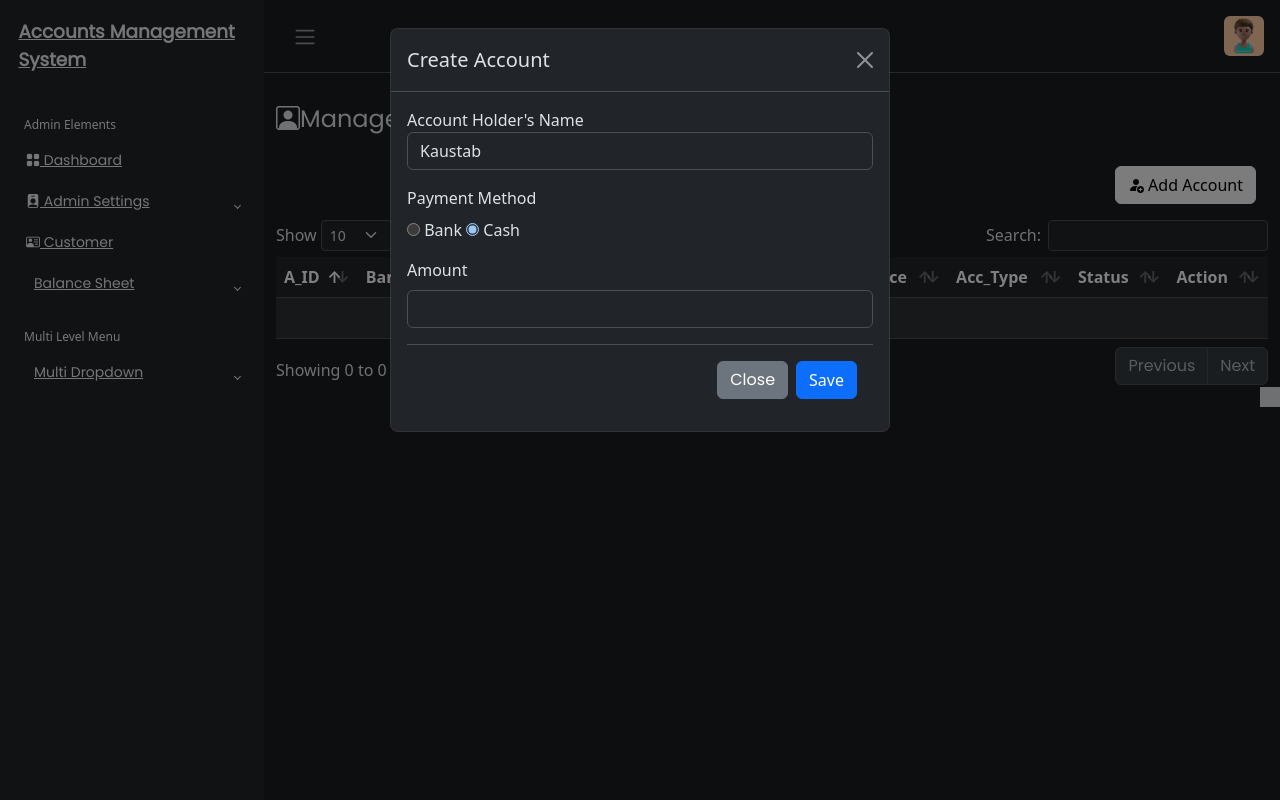
After one commit to Adam0019/AMS, a PHP site: page /Accounts/account.php in a window 1280 px wide, after a click on "Add Account". The commit adds this page. Run offline with PHP 8.4, Linux system fonts and the light colour scheme; a user stored in the database is signed in; data comes from the database, SQL or seed files in the repository; data that the repository does not hold is empty; some libraries are stand-ins or nearby versions.

Commit message:
account p1

```diff
--- /dev/null
+++ b/Accounts/account.php
@@ -0,0 +1,167 @@
+<?php
+include('../includes/header.php');
+if(isset($_SESSION['userAuth'])&& $_SESSION['userAuth']!=""){
+    include('../includes/sidebar.php');
+?>
+
+<main class="mt-3 pt-3">
+    <div class="container-fluid">
+        <div class="row">
+            <div class="col-md-8">
+                <h4><i class="bi bi-person-square"></i>Manage Account</h4>
+                </div>
+
+                <?php
+                // Database connection using PDO
+                require_once('../config/dbcon.php');
+
+                ?>
+                <!-- Add Account Modal Button -->
+                <div class="mt-4 px-4">
+                    <button type="button" class="btn btn-light float-end" data-bs-toggle="modal" data-bs-target="#accountModal">
+                        <i class="bi bi-person-fill-add"></i>
+                        Add Account
+                    </button>
+                </div>
+                </div>
+
+                <!-- Account Table -->
+                 <?php
+                 try{
+                    $query = "SELECT * FROM account_tbl inner join user_tbl on account_tbl.u_id=user_tbl.u_id ORDER BY acc_id";
+                    $stmt = $pdo->prepare($query);
+                    $stmt->execute();
+                    $result = $stmt->fetchAll(PDO::FETCH_ASSOC);
+                 }catch(PDOException $e){
+                    echo "Error fetching records:" .$e->getMessage();
+                    $result=[];
+                 }?>
+
+                 <div class="mt-3">
+                    <table id="example" class="table table-striped data-table" style="width: 100%">
+                        <thead>
+                            <tr>
+                                <th>A_ID</th>
+                                <th>Bank/Cash</th>
+                                <th>Name</th>
+                                <th>Acc_Holder</th>
+                                <th>Acc_No</th>
+                                <th>Balance</th>
+                                <th>Acc_Type</th>
+                                <th>Status</th>
+                                <th>Action</th>
+                            </tr>
+                        </thead>
+                        <tbody>
+                            <?php foreach($result as $row2){?>
+                                <tr>
+                                    <td><?php echo $row2['acc_id'];?></td>
+                                    <td><?php echo $row2['a_type'];?></td>
+                                    <td><?php echo $row2['ab_name'];?></td>
+                                    <td><?php echo $row2['u_name'];?></td>
+                                    <td><?php echo $row2['acc_num'];?></td>
+                                    <td><?php echo $row2['acc_ammo'];?></td>
+                                    <td><?php echo $row2['acc_type'];?></td>
+                                    <td>
+                                        <a href="toggle_acc.php?id=<?php echo $row2['acc_id']; ?>"<button type="button" class="btn btn-primary btn-sm" data-toggle="button" aria-pressed="false" autocomplete="off">
+                                        </button>
+                                            <?php echo ($row2['acc_status'] == 'active') ? 'Inactive' : 'Activate'; ?>
+                                        </a>
+                                    </td>
+                                    <td>
+                    <button class="btn btn-info btn-sm viewAcc" data-id="<?php echo $row2['acc_id']; ?>" data-bs-toggle="modal" data-bs-target="#viewAccModal"><i class="bi bi-receipt"></i></button>
+
+                     <button class="btn btn-warning btn-sm editAcc" data-id="<?php echo $row2['acc_id']; ?>" data-bs-toggle="modal" data-bs-target="#editAccModal"><i class="bi bi-tools"></i></button>
+                    </td>
+
+                                </tr>
+                                <?php }?>
+                        </tbody>
+                        </table>
+                 </div>
+    </div>
+</main>
+<?php
+$query1 = "SELECT * FROM user_tbl";
+                $stmt = $pdo->prepare($query1);
+                $row1 = $stmt->execute();
+?>
+<!-- Add Account Modal -->
+<div class="modal fade" id="accountModal" tabindex="-1" aria-labelledby="accountModalLabel" aria-hidden="true">
+  <div class="modal-dialog">
+    <div class="modal-content">
+      <div class="modal-header">
+        <h1 class="modal-title fs-5" id="accountModalLabel">Create Account</h1>
+        <button type="button" class="btn-close" data-bs-dismiss="modal" aria-label="Close"></button>
+      </div>
+      <div class="modal-body">
+        <form id="accountForm">
+              <!-- Name -->
+              <div class="mb-3">
+                <label for="u_id">Account Holder's Name</label>
+                <select class="form-control" id="u_id" name="u_id" required>
+                  <?php
+                  while($row1 = $stmt->fetch(PDO::FETCH_ASSOC)) {
+                      echo '<option value="'.$row1['u_id'].'">'.$row1['u_name'].'</option>';
+                  }
+                  ?>
+                </select>
+              </div>
+
+              <!-- Bank / Cash Selection -->
+              <div class="mb-3">
+                <label class="form-label">Payment Method</label><br />
+                <input type="radio" name="a_type" value="bank" id="bank" class="toggle-fields" />
+                <label for="bank">Bank</label>
+                <input type="radio" name="a_type" value="cash" id="cash" class="toggle-fields" checked />
+                <label for="cash">Cash</label>
+              </div>
+
+              <!-- Bank Name -->
+              <div class="mb-3 hidden" id="ab_nameField">
+                <label for="ab_name" class="form-label">Bank Name</label>
+                <input type="text" class="form-control" id="ab_name" name="ab_name" />
+              </div>
+
+              <!-- Amount -->
+              <div class="mb-3">
+                <label for="acc_ammo" class="form-label">Amount</label>
+                <input type="number" class="form-control" id="acc_ammo" name="acc_ammo" required />
+              </div>
+
+              <!-- Account Number -->
+              <div class="mb-3 hidden" id="acc_numField">
+                <label for="acc_num" class="form-label">Account Number</label>
+                <input type="text" class="form-control" id="acc_num" name="acc_num" />
+              </div>
+
+              <!-- Account Type -->
+              <div class="mb-3 hidden" id="acc_typeField">
+                <label for="acc_type" class="form-label">Account Type</label>
+                <select class="form-control" id="acc_type" name="acc_type">
+                  <option value="savings">Savings</option>
+                  <option value="current">Current</option>
+                </select>
+              </div>
+              <input type="hidden" name="submit" value="submit">
+              <input type="hidden" name="fromAccount" value="fromAccount">
+              <div class="modal-footer">
+                <a href="account.php">
+                  <button type="button" class="btn btn-secondary" data-bs-dismiss="modal">Close</button>
+                </a>
+                <button type="submit" class="btn btn-primary">Save</button>
+              </div>
+            </form>
+          </div>
+        </div>
+      </div>
+    </div>
+
+
+
+
+<?php
+
+include('../includes/footer.php');
+}
+?>
--- a/Dashboard/dashboard.php
+++ b/Dashboard/dashboard.php
@@ -15,7 +15,7 @@ if($_SESSION['userAuth']!="" && $_SESSION['userAuth']!=NULL){
                         <div class="col-12 col-md-6 d-flex">
                             <div class="card flex-fill border-0 illustration">
                                 <div class="card-body p-0 d-flex flex-fill">
-                                    <div class="row g-0 w-50">
+                                    <div class="row g-0 w-60">
                                         <div class="col-6">
                                             <div class="p-3 m-1">
                                                 <h4>Welcome Back, Admin</h4>
--- a/css/style.css
+++ b/css/style.css
@@ -208,3 +208,7 @@ html[data-bs-theme="light"] .theme-toggle .fa-sun {
   background-color: #ffffff;
   color: #121212;
 } */
+/* Modal */
+.hidden {
+  display: none;
+}
--- a/includes/footer.php
+++ b/includes/footer.php
@@ -4,7 +4,7 @@ include('theme.php')
 
 
     <script src="https://cdn.jsdelivr.net/npm/bootstrap@5.3.0-alpha2/dist/js/bootstrap.bundle.min.js"></script>
-    <script src="https://kit.fontawesome.com/ae360af17e.js" crossorigin="anonymous"></script>
+    <!-- <script src="https://kit.fontawesome.com/ae360af17e.js" crossorigin="anonymous"></script> -->
     <script src="https://code.jquery.com/jquery-3.7.1.min.js" integrity="sha256-/JqT3SQfawRcv/BIHPThkBvs0OEvtFFmqPF/lYI/Cxo=" crossorigin="anonymous"></script>
     <script src="../js/jquery.dataTables.min.js"></script>
     <script src="https://cdn.jsdelivr.net/npm/chart.js@3.0.2/dist/chart.min.js"></script>
@@ -228,7 +228,68 @@ $(document).ready(function () {
 
 //////////// USER Ends ////////////
 
+//////////// ACCOUNT Starts ////////////
+    //modal toggle
+   $(document).ready(function () {
+            function toggleFields() {
+                let isBank = $("#bank").is(":checked");
 
+                $("#ab_nameField").toggle(isBank);
+                $("#acc_numField").toggle(isBank);
+                $("#acc_typeField").toggle(isBank);
+            }
+
+            // Run when radio button is clicked
+            $('input[name="a_type"]').change(toggleFields);
+
+            // Run on page load to ensure proper visibility
+            toggleFields();
+        });
+
+    // ADD NEW ACCOUNT
+
+    $(document).ready(function(){
+        $('#accountForm').on('submit', function(e){
+            e.preventDefault();
+            console.log('account working');
+
+            $.ajax({
+                url:'../Accounts/store_account.php',
+                type:'POST',
+                data: $(this).serialize(),
+                success:function(response){
+                    // console.log('response');
+                    $('#accountModal').modal('hide');
+                    alert('Account created successfully!');
+                    window.location.reload();
+                },
+                error:function(xhr,status,error){
+                    alert('An error occurred: ' + error);
+                }
+            })
+        });
+    });
+
+    //fetch user
+     $('#u_id').on('change', function() {
+        var cat_id = $(this).val();
+        console.log('hello');
+        if(u_id){
+            $.ajax({
+                url:'../Accounts/fetchUser.php',
+                type:'POST',
+                data:{u_id:u_id},
+                success:function(response){
+                    $('#u_id').html(response);},
+                error:function(xhr,status,error){
+                    console.error("Error fetching user data:", error);
+                }
+            });
+        }else{
+            $('#u_id').html('<option value="">Select User</option>');
+        }
+    });
+//////////// ACCOUNT Ends ////////////
 
     </script>
 
--- a/includes/sidebar.php
+++ b/includes/sidebar.php
@@ -14,10 +14,24 @@
                         </a>
                     </li>
                     <li class="sidebar-item">
+                        <a href="#" class="sidebar-link collapsed" data-bs-target="#pages1" data-bs-toggle="collapse"
+                            aria-expanded="false"><i class="bi bi-person-badge-fill"></i>
+                            Admin Settings
+                        </a>
+                    <ul id="pages1" class="sidebar-dropdown list-unstyled collapse" data-bs-parent="#sidebar">
+                    <li class="sidebar-item">
                         <a href="../User/user.php" class="sidebar-link">
                            <i class="bi bi-person-vcard"></i>
                             User
                         </a>
+                    </li>
+                    <li class="sidebar-item">
+                        <a href="../Accounts/account.php" class="sidebar-link">
+                            <i class="bi bi-credit-card-fill"></i>
+                             Account
+                        </a>
+                    </li>
+                    </ul>
                     </li>
                     <li class="sidebar-item">
                         <a href="../Customer/customer.php" class="sidebar-link">
```
Also changed, not shown: Accounts/fetchUser.php (added, +17 -0 lines), Accounts/store_account.php (added, +44 -0 lines), Accounts/toggle_acc.php (added, +37 -0 lines), test/debit.php (deleted, +0 -31 lines).
